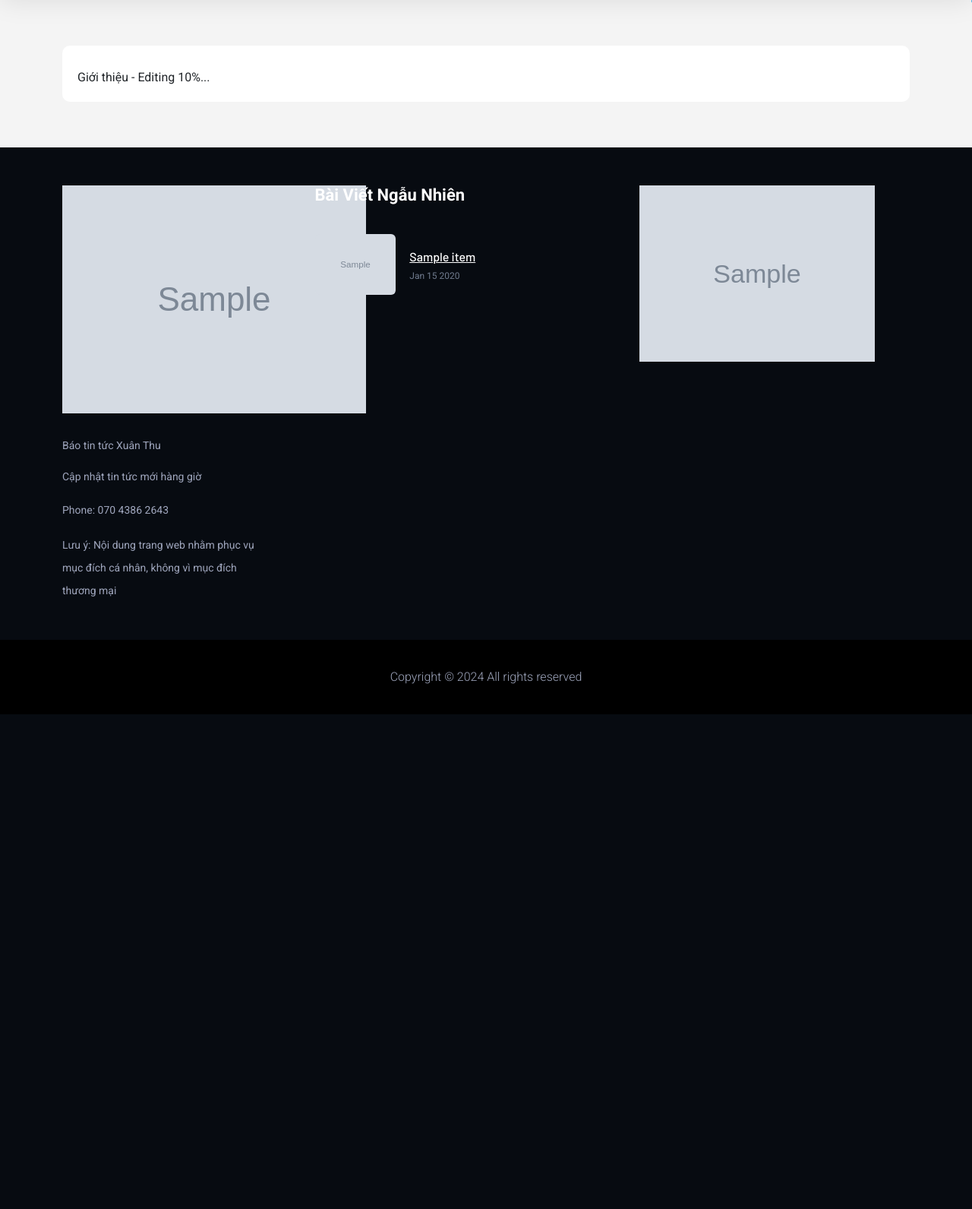
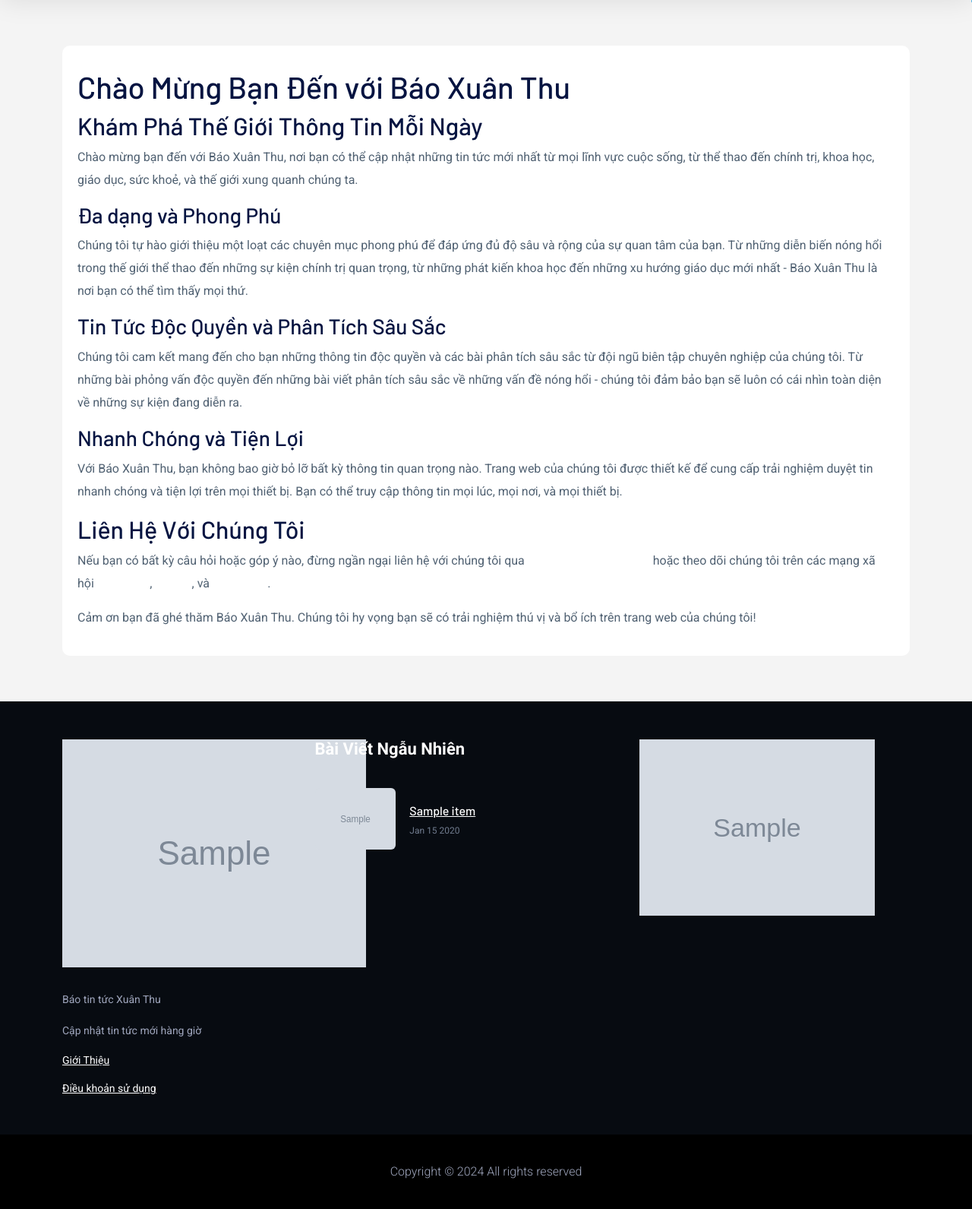
Before and after one commit to otsuki154/PythonProject, a Django app: template DjangoWeb/home/templates/pages/about.html in a window 1280 px wide. Shown: the part 124-1715 px from the top of the page at 76% size. Before the commit the page ends 1064 px from the top, so only its background shows below. Run offline with Django 5.2, Linux system fonts and the light colour scheme; the template is opened without the code that fills it: most values are stand-ins (such as "Sample title", 1, 10 or a date in 2020); grey boxes marked "Sample" are stand-in pictures; some libraries are stand-ins or nearby versions.

Commit message:
add policy

```diff
--- a/DjangoWeb/home/templates/elements/footer.html
+++ b/DjangoWeb/home/templates/elements/footer.html
@@ -18,8 +18,9 @@
 
                                     <p class="info1 mb-3">Báo tin tức Xuân Thu</p>
                                     <p class="info1 mb-3">Cập nhật tin tức mới hàng giờ</p>
-                                    <p class="info2 mb-3">Phone: 070 4386 2643</p>
-                                    <p class="info2 mb-3">Lưu ý: Nội dung trang web nhằm phục vụ mục đích cá nhân, không vì mục đích thương mại</p>
+                                    <li class="info2 mb-3"><a href="{% url 'about' %}">Giới Thiệu</a></li>
+                                    {% comment %} <li class="info2 mb-3"><a href="{% url 'contact' %}">Liên Hệ</a></li> {% endcomment %}
+                                    <li class="info2 mb-3"><a href="{% url 'policy' %}">Điều khoản sử dụng</a></li>
                                 </div>
                             </div>
                         </div>
@@ -50,6 +51,7 @@
                     <div class="single-footer-caption mb-50">
                         <div class="banner">
                             <img src={{footer_img_src}} alt="" style="width: 87%;">
+
                         </div>
                     </div>
                 </div>
--- a/DjangoWeb/home/templates/pages/about.html
+++ b/DjangoWeb/home/templates/pages/about.html
@@ -5,11 +5,40 @@
     <!-- Heading & Nav Button -->
 
     <!-- Tab content -->
-    <div class="row">
-        <div class="col-12">
-              Giới thiệu - Editing 10%...
-        </div>
-    </div>
+
+            <header>
+                <h1>Chào Mừng Bạn Đến với Báo Xuân Thu</h1>
+            </header>
+
+            <section>
+                <h2>Khám Phá Thế Giới Thông Tin Mỗi Ngày</h2>
+                <p>Chào mừng bạn đến với Báo Xuân Thu, nơi bạn có thể cập nhật những tin tức mới nhất từ mọi lĩnh vực cuộc sống, từ thể thao đến chính trị, khoa học, giáo dục, sức khoẻ, và thế giới xung quanh chúng ta.</p>
+            </section>
+
+            <section>
+                <h3>Đa dạng và Phong Phú</h3>
+                <p>Chúng tôi tự hào giới thiệu một loạt các chuyên mục phong phú để đáp ứng đủ độ sâu và rộng của sự quan tâm của bạn. Từ những diễn biến nóng hổi trong thế giới thể thao đến những sự kiện chính trị quan trọng, từ những phát kiến khoa học đến những xu hướng giáo dục mới nhất - Báo Xuân Thu là nơi bạn có thể tìm thấy mọi thứ.</p>
+            </section>
+
+            <section>
+                <h3>Tin Tức Độc Quyền và Phân Tích Sâu Sắc</h3>
+                <p>Chúng tôi cam kết mang đến cho bạn những thông tin độc quyền và các bài phân tích sâu sắc từ đội ngũ biên tập chuyên nghiệp của chúng tôi. Từ những bài phỏng vấn độc quyền đến những bài viết phân tích sâu sắc về những vấn đề nóng hổi - chúng tôi đảm bảo bạn sẽ luôn có cái nhìn toàn diện về những sự kiện đang diễn ra.</p>
+            </section>
+
+            <section>
+                <h3>Nhanh Chóng và Tiện Lợi</h3>
+                <p>Với Báo Xuân Thu, bạn không bao giờ bỏ lỡ bất kỳ thông tin quan trọng nào. Trang web của chúng tôi được thiết kế để cung cấp trải nghiệm duyệt tin nhanh chóng và tiện lợi trên mọi thiết bị. Bạn có thể truy cập thông tin mọi lúc, mọi nơi, và mọi thiết bị.</p>
+            </section>
+
+            <section>
+                <h2>Liên Hệ Với Chúng Tôi</h2>
+                <p>Nếu bạn có bất kỳ câu hỏi hoặc góp ý nào, đừng ngần ngại liên hệ với chúng tôi qua <a href="mailto:lienhe@nvthanh.online">lienhe@nvthanh.online</a> hoặc theo dõi chúng tôi trên các mạng xã hội <a href="https://www.facebook.com/">Facebook</a>, <a href="https://twitter.com/">Twitter</a>, và <a href="https://www.instagram.com/">Instagram</a>.</p>
+            </section>
+
+            <footer>
+                <p>Cảm ơn bạn đã ghé thăm Báo Xuân Thu. Chúng tôi hy vọng bạn sẽ có trải nghiệm thú vị và bổ ích trên trang web của chúng tôi!</p>
+            </footer>
+
 </div>
 
 {% endblock %}
--- a/DjangoWeb/home/urls.py
+++ b/DjangoWeb/home/urls.py
@@ -14,6 +14,7 @@ urlpatterns = [
     path('search.html', views.search, name = "search"),
     path('contact.html', views.contact, name = "contact"),
     path('about.html', views.about, name = "about"),
+    path('policy.html', views.policy, name = "policy"),
 
 
     re_path(r'^tin-tong-hop-(?P<feed_slug>[\w-]+)\.html$', views.feed, name='feed'),
```
Also changed, not shown: DjangoWeb/home/templates/pages/policy.html (added, +47 -0 lines), DjangoWeb/home/views.py (+8 -0 lines).
